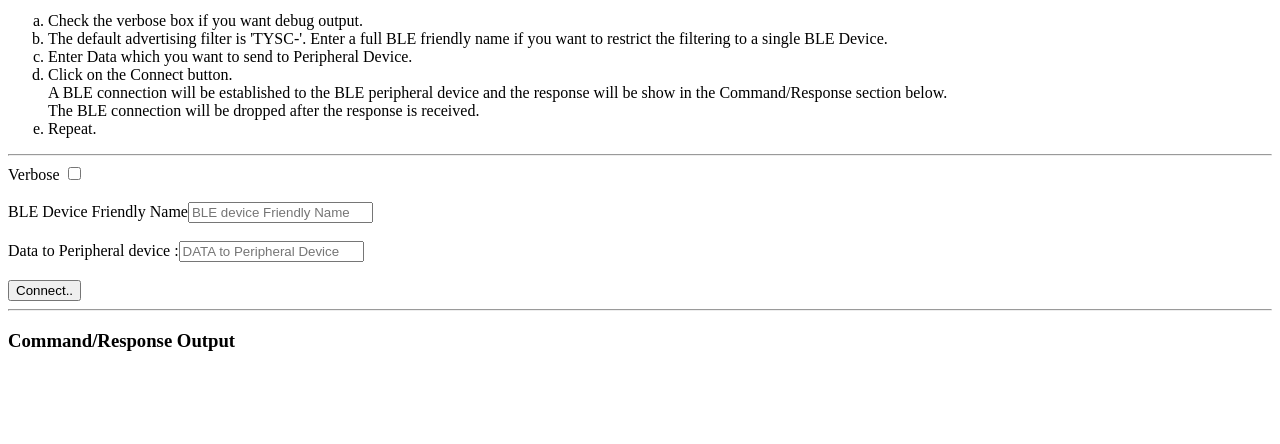
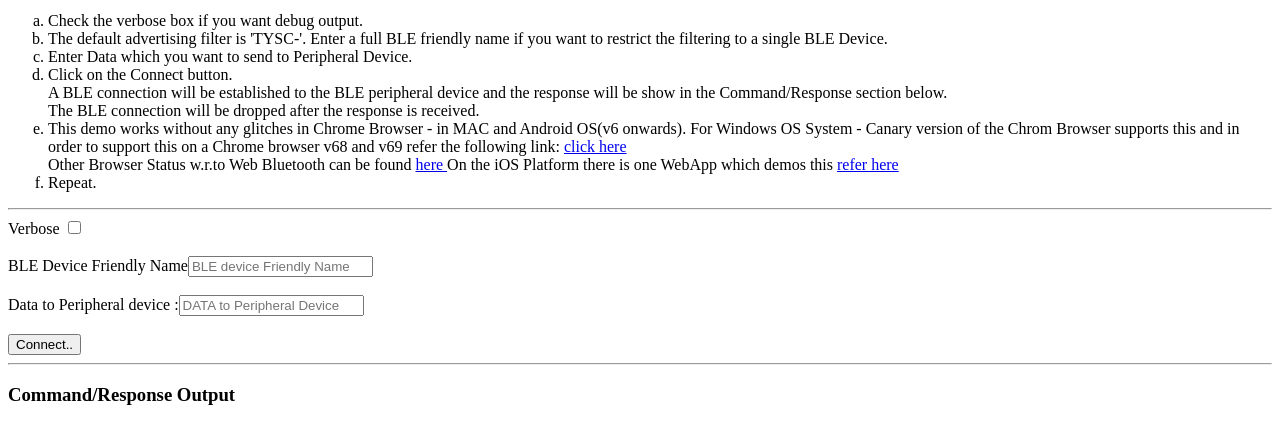
Before and after one commit to kishanSar/kishanSar.github.io, a plain HTML site: page index.html in a window 1280 px wide. Shown: the part 120-564 px from the top of the page. Drawn offline with Linux system fonts and the light colour scheme.

Commit message:
page update- with more info

```diff
--- a/index.html
+++ b/index.html
@@ -15,6 +15,11 @@
 			A BLE connection will be established to the BLE peripheral device and the response will be show in the Command/Response section below.<br>
 			The BLE connection will be dropped after the response is received.
 		  </li>
+		  <li> This demo works without any glitches in Chrome Browser - in MAC and Android OS(v6 onwards). For Windows OS System - Canary version of the Chrom Browser supports this and in order to support this on a Chrome browser v68 and v69 refer the following link:
+		  <A href="https://github.com/urish/web-bluetooth-polyfill"> click here </A>
+		  <br>
+		  Other Browser Status w.r.to Web Bluetooth can be found <A href="https://github.com/WebBluetoothCG/web-bluetooth/blob/master/implementation-status.md"> here </A>
+		  On the iOS Platform there is one WebApp which demos this <A href="https://itunes.apple.com/us/app/webble/id1193531073?ls=1&mt=8"> refer here </A> </li>
 		  <li>Repeat.</li>
 		</ol>
 	</p>
```
